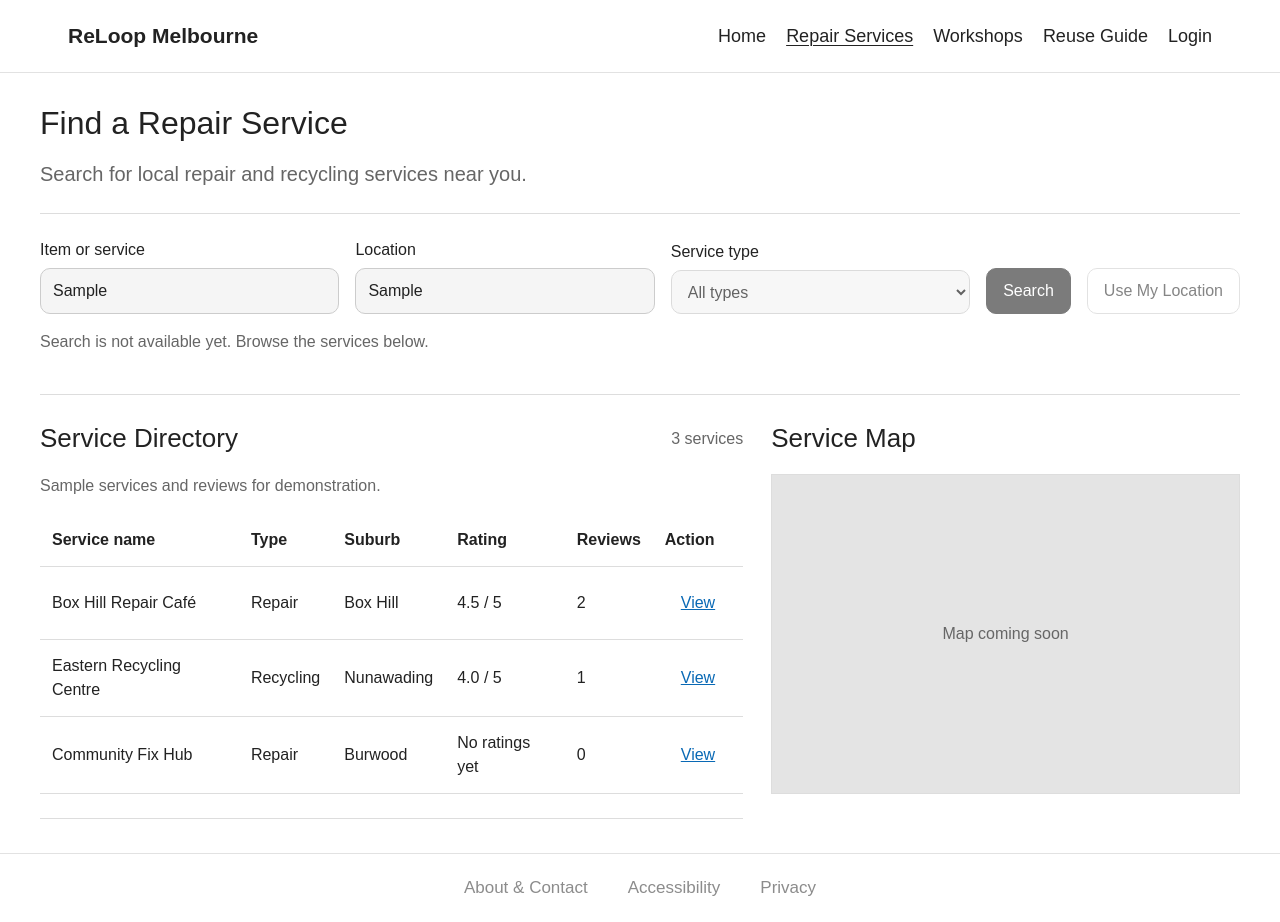
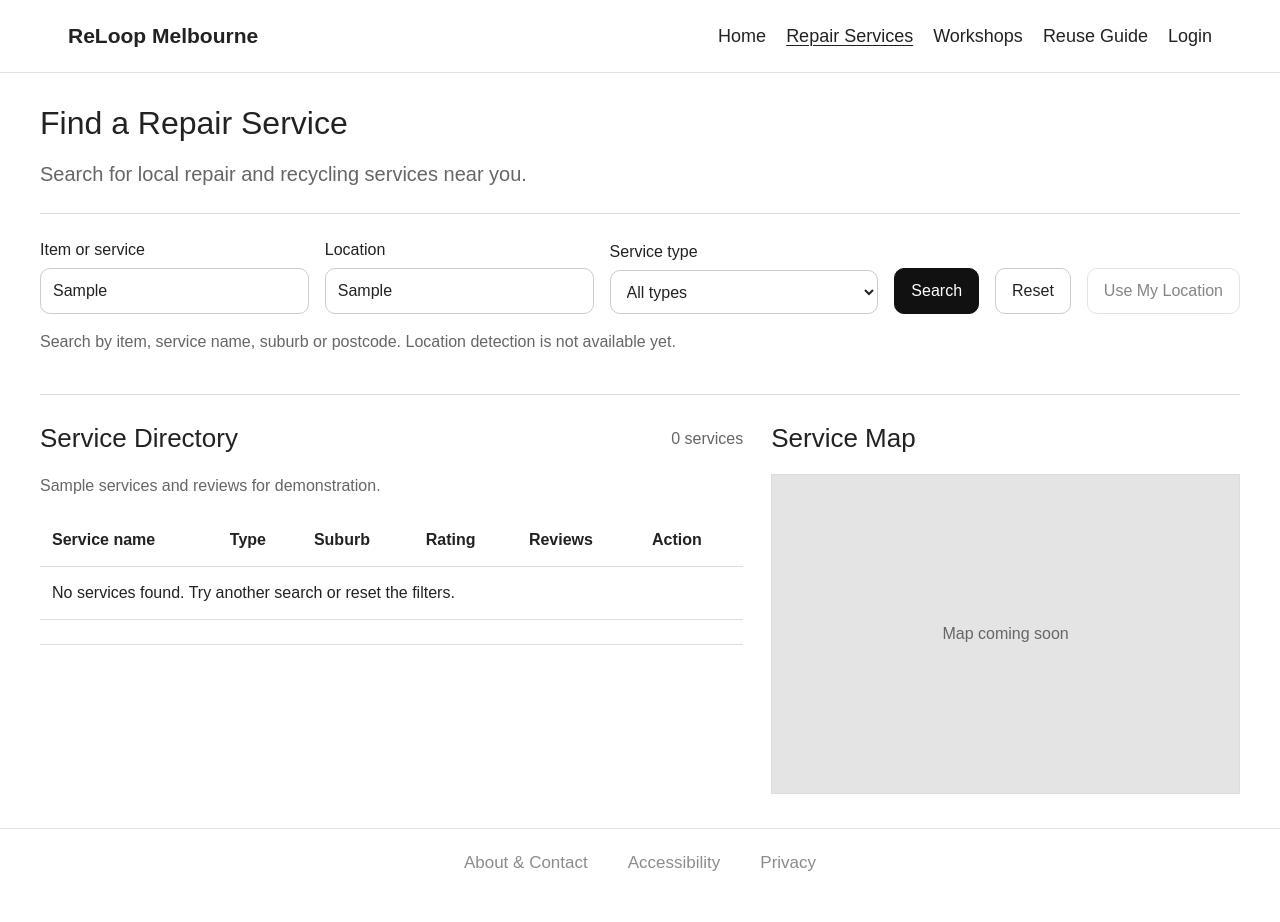
Before and after one commit to DarrenChouCN/reloop-melbourne, a Vue app: page /services in a window 1280 px wide. Both pictures are taken after typing "Sample", "Sample" into the empty fields and a click on the button "Search". After the commit the page ends 897 px from the top, so only its background shows below. Built offline with nearby package versions, Linux system fonts and the light colour scheme.

Commit message:
feat: add service search and reuse guide links

```diff
--- a/src/data/services.json
+++ b/src/data/services.json
@@ -4,6 +4,8 @@
     "name": "Box Hill Repair Café",
     "type": "Repair",
     "suburb": "Box Hill",
+    "postcode": "3128",
+    "items": ["Toaster", "Desk Lamp", "Electric Kettle", "Clothing", "Chair"],
     "description": "Get help with common household repairs from community volunteers."
   },
   {
@@ -11,6 +13,16 @@
     "name": "Eastern Recycling Centre",
     "type": "Recycling",
     "suburb": "Nunawading",
+    "postcode": "3131",
+    "items": [
+      "Toaster",
+      "Desk Lamp",
+      "Electric Kettle",
+      "Clothing",
+      "Chair",
+      "Batteries",
+      "Glass Bottles and Jars"
+    ],
     "description": "Find recycling options for unwanted household items."
   },
   {
@@ -18,6 +30,8 @@
     "name": "Community Fix Hub",
     "type": "Repair",
     "suburb": "Burwood",
+    "postcode": "3125",
+    "items": ["Toaster", "Desk Lamp", "Electric Kettle", "Clothing", "Chair"],
     "description": "Learn how to repair everyday items with help from local volunteers."
   }
 ]
--- a/src/views/ReuseGuideView.vue
+++ b/src/views/ReuseGuideView.vue
@@ -88,7 +88,7 @@ function selectCategory(value) {
               <ol class="steps" aria-label="Suggested order">
                 <li v-for="(step, index) in item.steps" :key="step">{{ index + 1 }}. {{ step }}</li>
               </ol>
-              <RouterLink to="/services"
+              <RouterLink :to="{ path: '/services', query: { q: item.name } }"
                 >View local options<span class="visually-hidden">
                   for {{ item.name }}</span
                 ></RouterLink
--- a/src/views/ServicesView.vue
+++ b/src/views/ServicesView.vue
@@ -1,6 +1,6 @@
 <script setup>
 import { computed, reactive, ref, watch } from 'vue'
-import { RouterLink } from 'vue-router'
+import { RouterLink, useRoute } from 'vue-router'
 import services from '../data/services.json'
 import { getRatingSummary, getReviews, saveReview } from '../services/reviewService'
 import { currentUser, refreshSession } from '../services/authService'
@@ -11,6 +11,35 @@ const reviewError = ref('')
 const submitError = ref('')
 const submitMessage = ref('')
 const reviewForm = reactive({ rating: '', comment: '', hasUsedService: false })
+const route = useRoute()
+const searchForm = reactive({ keyword: '', location: '', type: '' })
+const searchFilters = reactive({ keyword: '', location: '', type: '' })
+
+function searchServices() {
+  searchFilters.keyword = searchForm.keyword.trim().toLowerCase()
+  searchFilters.location = searchForm.location.trim().toLowerCase()
+  searchFilters.type = searchForm.type
+  selectedServiceId.value = null
+}
+
+function resetSearch() {
+  searchForm.keyword = ''
+  searchForm.location = ''
+  searchForm.type = ''
+  searchServices()
+}
+
+// Apply the item name when arriving from the reuse guide, including browser back/forward.
+watch(
+  () => route.query.q,
+  (keyword) => {
+    searchForm.keyword = typeof keyword === 'string' ? keyword : ''
+    searchForm.location = ''
+    searchForm.type = ''
+    searchServices()
+  },
+  { immediate: true },
+)
 
 try {
   reviews.value = getReviews()
@@ -19,10 +48,20 @@ try {
 }
 
 const serviceDirectory = computed(() => {
-  return services.map((service) => ({
-    ...service,
-    summary: getRatingSummary(reviews.value.filter((review) => review.serviceId === service.id)),
-  }))
+  return services
+    .filter((service) => {
+      const text = `${service.name} ${service.description} ${service.items.join(' ')}`.toLowerCase()
+      const location = `${service.suburb} ${service.postcode}`.toLowerCase()
+      return (
+        text.includes(searchFilters.keyword) &&
+        location.includes(searchFilters.location) &&
+        (!searchFilters.type || service.type === searchFilters.type)
+      )
+    })
+    .map((service) => ({
+      ...service,
+      summary: getRatingSummary(reviews.value.filter((review) => review.serviceId === service.id)),
+    }))
 })
 
 const selectedService = computed(() => {
@@ -87,29 +126,30 @@ function formatDate(date) {
     </header>
 
     <section class="search-section" aria-label="Search for services">
-      <!-- Search controls are a visual placeholder for a later assignment stage. -->
-      <fieldset class="search-fields form-fields" disabled aria-describedby="search-note">
-        <legend class="visually-hidden">Search for services</legend>
+      <form class="search-fields form-fields" @submit.prevent="searchServices">
         <label>
           Item or service
-          <input type="search" placeholder="e.g. toaster" />
+          <input v-model="searchForm.keyword" type="search" placeholder="e.g. toaster" />
         </label>
         <label>
           Location
-          <input type="text" placeholder="Suburb or postcode" />
+          <input v-model="searchForm.location" type="text" placeholder="Suburb or postcode" />
         </label>
         <label>
           Service type
-          <select>
-            <option>All types</option>
+          <select v-model="searchForm.type">
+            <option value="">All types</option>
             <option>Repair</option>
             <option>Recycling</option>
           </select>
         </label>
-        <button class="button" type="button">Search</button>
-        <button class="button secondary-button" type="button">Use My Location</button>
-      </fieldset>
-      <p id="search-note" class="muted">Search is not available yet. Browse the services below.</p>
+        <button class="button" type="submit">Search</button>
+        <button class="button secondary-button" type="button" @click="resetSearch">Reset</button>
+        <button class="button secondary-button" type="button" disabled>Use My Location</button>
+      </form>
+      <p class="muted">
+        Search by item, service name, suburb or postcode. Location detection is not available yet.
+      </p>
     </section>
 
     <div class="services-layout">
@@ -117,7 +157,10 @@ function formatDate(date) {
         <section class="directory-section" aria-labelledby="directory-heading">
           <div class="section-heading">
             <h2 id="directory-heading">Service Directory</h2>
-            <span class="muted">{{ services.length }} services</span>
+            <span class="muted" role="status"
+              >{{ serviceDirectory.length }}
+              {{ serviceDirectory.length === 1 ? 'service' : 'services' }}</span
+            >
           </div>
           <p class="muted">Sample services and reviews for demonstration.</p>
           <p v-if="reviewError" class="error-message" role="alert">{{ reviewError }}</p>
@@ -135,6 +178,9 @@ function formatDate(date) {
                 </tr>
               </thead>
               <tbody>
+                <tr v-if="!serviceDirectory.length">
+                  <td colspan="6">No services found. Try another search or reset the filters.</td>
+                </tr>
                 <tr
                   v-for="service in serviceDirectory"
                   :key="service.id"
```
